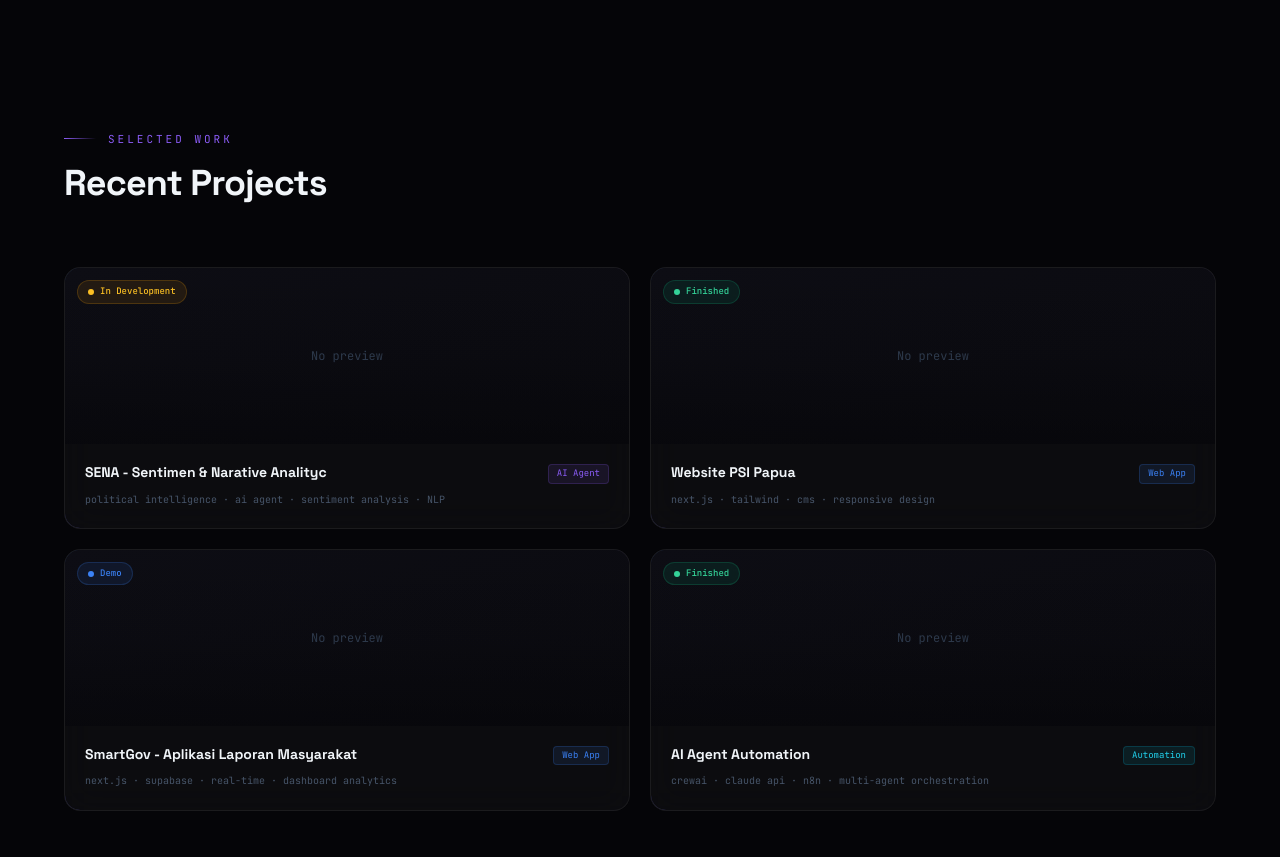
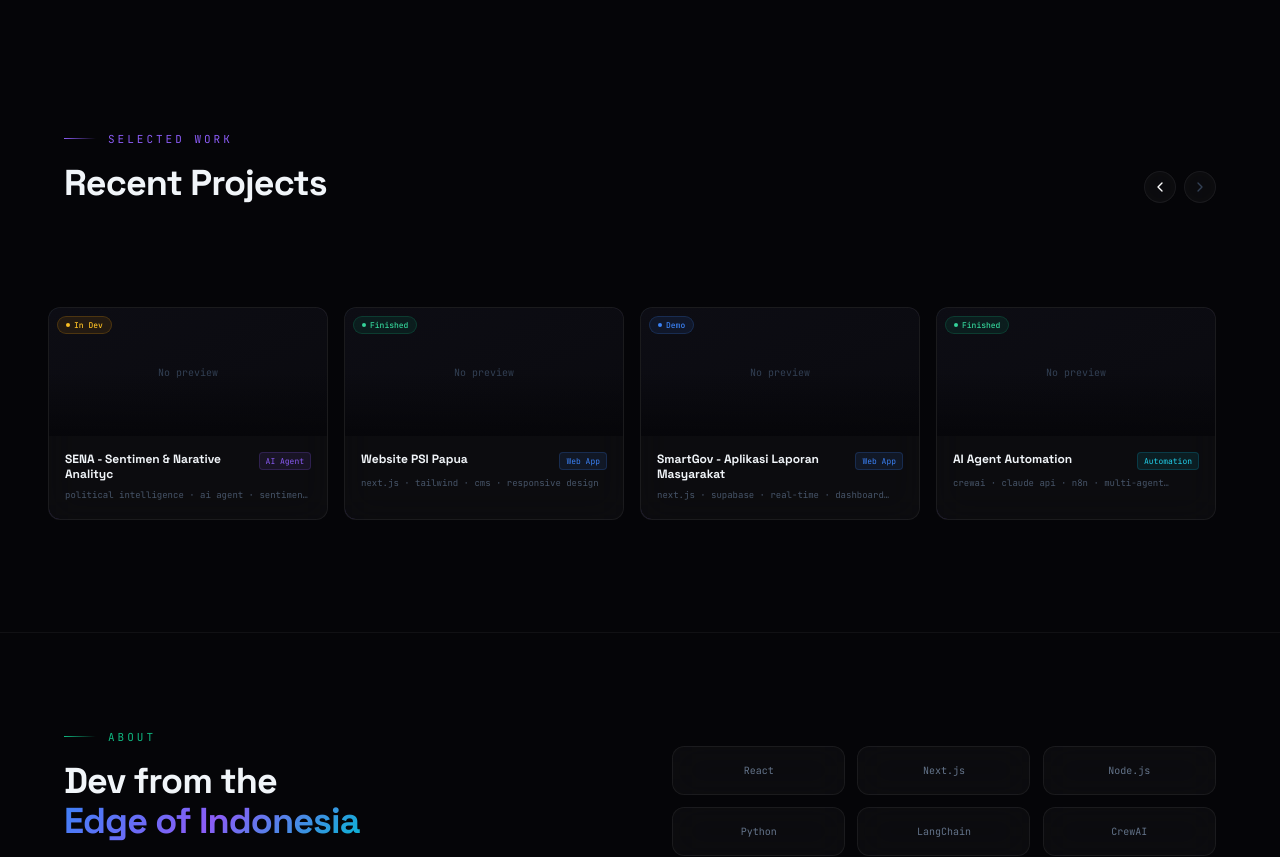
Before and after one commit to MotionMind007/motionmind-porto, a React (Vite) app: page / in a window 1280 px wide. Shown: the part 1620-2477 px from the top of the page. Built offline with nearby package versions, Linux system fonts and the light colour scheme.

Commit message:
feat: project cards as horizontal slider, smaller cards, swipeable

```diff
--- a/src/components/Work.jsx
+++ b/src/components/Work.jsx
@@ -1,12 +1,13 @@
 import { motion } from 'framer-motion'
-import { ArrowUpRight, ExternalLink } from 'lucide-react'
+import { useRef, useState, useEffect } from 'react'
+import { ArrowUpRight, ExternalLink, ChevronLeft, ChevronRight } from 'lucide-react'
 import { SectionHeader } from './Section'
 import { getData } from '../data'
 
 const statusConfig = {
   finished: { label: 'Finished', bg: 'bg-emerald-500/10', text: 'text-emerald-400', border: 'border-emerald-500/20', dot: 'bg-emerald-400' },
   demo: { label: 'Demo', bg: 'bg-brand-blue/10', text: 'text-brand-blue', border: 'border-brand-blue/20', dot: 'bg-brand-blue' },
-  development: { label: 'In Development', bg: 'bg-amber-500/10', text: 'text-amber-400', border: 'border-amber-500/20', dot: 'bg-amber-400' },
+  development: { label: 'In Dev', bg: 'bg-amber-500/10', text: 'text-amber-400', border: 'border-amber-500/20', dot: 'bg-amber-400' },
 }
 
 const badgeColor = {
@@ -18,13 +19,48 @@ const badgeColor = {
 
 export default function Work() {
   const { projects } = getData()
+  const scrollRef = useRef(null)
+  const [canScrollLeft, setCanScrollLeft] = useState(false)
+  const [canScrollRight, setCanScrollRight] = useState(true)
+
+  const checkScroll = () => {
+    const el = scrollRef.current
+    if (!el) return
+    setCanScrollLeft(el.scrollLeft > 10)
+    setCanScrollRight(el.scrollLeft < el.scrollWidth - el.clientWidth - 10)
+  }
+
+  useEffect(() => {
+    checkScroll()
+    const el = scrollRef.current
+    if (el) el.addEventListener('scroll', checkScroll)
+    return () => el?.removeEventListener('scroll', checkScroll)
+  }, [])
+
+  const scroll = (dir) => {
+    const el = scrollRef.current
+    if (el) el.scrollBy({ left: dir * 300, behavior: 'smooth' })
+  }
 
   return (
     <section id="work" className="py-24 px-6">
       <div className="max-w-6xl mx-auto">
-        <SectionHeader eyebrow="Selected Work" title="Recent Projects" accent="purple" />
+        <div className="flex items-end justify-between mb-10">
+          <div>
+            <SectionHeader eyebrow="Selected Work" title="Recent Projects" accent="purple" />
+          </div>
+          <div className="hidden sm:flex items-center gap-2 mb-16">
+            <button onClick={() => scroll(-1)} disabled={!canScrollLeft} className={`w-8 h-8 rounded-full glass flex items-center justify-center transition-all cursor-pointer ${canScrollLeft ? 'hover:bg-white/10 text-white' : 'text-slate-700 cursor-default'}`}>
+              <ChevronLeft size={16} />
+            </button>
+            <button onClick={() => scroll(1)} disabled={!canScrollRight} className={`w-8 h-8 rounded-full glass flex items-center justify-center transition-all cursor-pointer ${canScrollRight ? 'hover:bg-white/10 text-white' : 'text-slate-700 cursor-default'}`}>
+              <ChevronRight size={16} />
+            </button>
+          </div>
+        </div>
 
-        <div className="grid sm:grid-cols-2 gap-5">
+        {/* Slider */}
+        <div ref={scrollRef} className="flex gap-4 overflow-x-auto pb-4 scrollbar-hide snap-x snap-mandatory -mx-6 px-6" style={{ scrollbarWidth: 'none', msOverflowStyle: 'none' }}>
           {projects.map((p, i) => {
             const status = statusConfig[p.status] || statusConfig.finished
             return (
@@ -33,53 +69,53 @@ export default function Work() {
                 href={p.link || '#contact'}
                 target={p.link ? '_blank' : '_self'}
                 rel="noopener noreferrer"
-                initial={{ y: 30, opacity: 0 }}
-                whileInView={{ y: 0, opacity: 1 }}
-                viewport={{ once: true, margin: '-60px' }}
-                transition={{ duration: 0.5, delay: i * 0.1 }}
-                whileHover={{ y: -6 }}
-                className="group glass gradient-border rounded-2xl overflow-hidden cursor-pointer transition-all hover:border-white/10"
+                initial={{ opacity: 0, x: 30 }}
+                whileInView={{ opacity: 1, x: 0 }}
+                viewport={{ once: true }}
+                transition={{ duration: 0.4, delay: i * 0.08 }}
+                whileHover={{ y: -4 }}
+                className="group glass gradient-border rounded-xl overflow-hidden cursor-pointer transition-all hover:border-white/10 flex-shrink-0 w-[260px] sm:w-[280px] snap-start"
               >
                 {/* Thumbnail */}
-                <div className="relative h-44 overflow-hidden bg-dark-200">
+                <div className="relative h-32 overflow-hidden bg-dark-200">
                   {p.thumbnail ? (
-                    <img
-                      src={p.thumbnail}
-                      alt={p.title}
-                      className="w-full h-full object-cover object-top group-hover:scale-105 transition-transform duration-500"
-                    />
+                    <img src={p.thumbnail} alt={p.title} className="w-full h-full object-cover object-top group-hover:scale-105 transition-transform duration-500" />
                   ) : (
                     <div className="w-full h-full flex items-center justify-center bg-gradient-to-br from-dark-200 to-dark-50">
-                      <span className="font-mono text-xs text-slate-700">No preview</span>
+                      <span className="font-mono text-[10px] text-slate-700">No preview</span>
                     </div>
                   )}
-                  {/* Overlay on hover */}
-                  <div className="absolute inset-0 bg-gradient-to-t from-dark-100/90 via-dark-100/20 to-transparent opacity-60 group-hover:opacity-80 transition-opacity" />
+                  <div className="absolute inset-0 bg-gradient-to-t from-dark-100/80 via-transparent to-transparent" />
 
-                  {/* Status badge */}
-                  <div className={`absolute top-3 left-3 flex items-center gap-1.5 px-2.5 py-1 rounded-full ${status.bg} border ${status.border} backdrop-blur-sm`}>
-                    <span className={`w-1.5 h-1.5 rounded-full ${status.dot}`} />
-                    <span className={`font-mono text-[9px] font-medium ${status.text}`}>{status.label}</span>
+                  {/* Status */}
+                  <div className={`absolute top-2 left-2 flex items-center gap-1 px-2 py-0.5 rounded-full ${status.bg} border ${status.border} backdrop-blur-sm`}>
+                    <span className={`w-1 h-1 rounded-full ${status.dot}`} />
+                    <span className={`font-mono text-[8px] font-medium ${status.text}`}>{status.label}</span>
                   </div>
 
-                  {/* External link icon on hover */}
-                  <div className="absolute top-3 right-3 w-8 h-8 rounded-full glass flex items-center justify-center opacity-0 group-hover:opacity-100 translate-y-2 group-hover:translate-y-0 transition-all">
-                    <ExternalLink size={13} className="text-white" />
+                  {/* Link icon */}
+                  <div className="absolute top-2 right-2 w-6 h-6 rounded-full glass flex items-center justify-center opacity-0 group-hover:opacity-100 transition-opacity">
+                    <ExternalLink size={10} className="text-white" />
                   </div>
                 </div>
 
                 {/* Content */}
-                <div className="p-5">
-                  <div className="flex items-start justify-between gap-3 mb-2">
-                    <h3 className="font-heading font-bold text-sm group-hover:text-white transition-colors leading-tight">{p.title}</h3>
-                    <span className={`shrink-0 font-mono text-[9px] px-2 py-0.5 rounded border ${badgeColor[p.color] || badgeColor.blue}`}>{p.badge}</span>
+                <div className="p-4">
+                  <div className="flex items-start justify-between gap-2 mb-1.5">
+                    <h3 className="font-heading font-bold text-xs group-hover:text-white transition-colors leading-tight line-clamp-2">{p.title}</h3>
+                    <span className={`shrink-0 font-mono text-[8px] px-1.5 py-0.5 rounded border ${badgeColor[p.color] || badgeColor.blue}`}>{p.badge}</span>
                   </div>
-                  <p className="font-mono text-[10px] text-slate-600 leading-relaxed">{p.tech}</p>
+                  <p className="font-mono text-[9px] text-slate-600 leading-relaxed line-clamp-1">{p.tech}</p>
                 </div>
               </motion.a>
             )
           })}
         </div>
+
+        {/* Mobile scroll hint */}
+        <div className="sm:hidden flex justify-center mt-3">
+          <span className="font-mono text-[9px] text-slate-600">← swipe →</span>
+        </div>
       </div>
     </section>
   )
```
